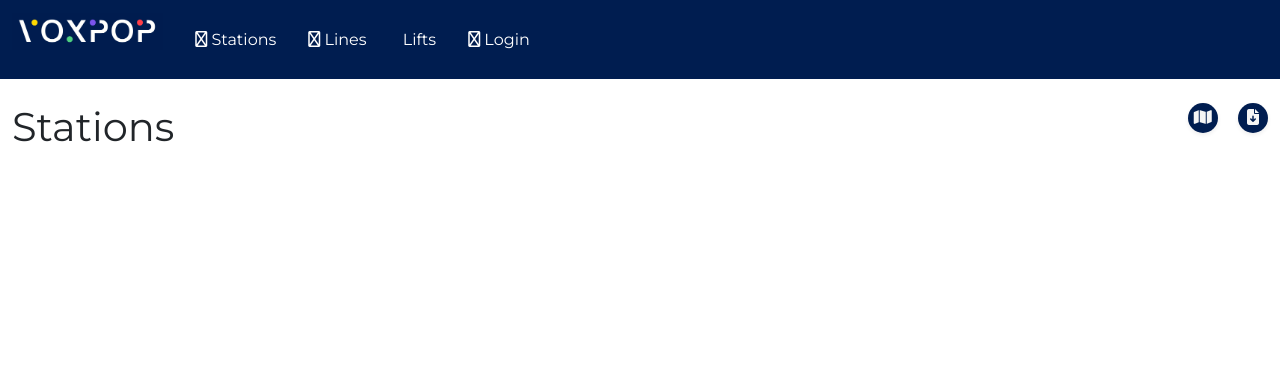
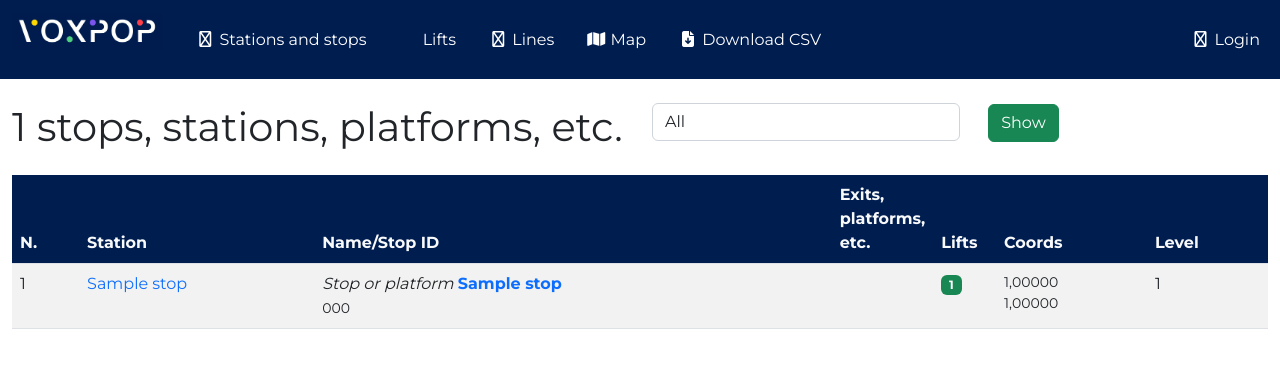
Before and after one commit to infofactory/voxpop, a Django app: page / in a window 1280 px wide. Shown: the top 368 px of the page. Run offline with Django 4.2, Linux system fonts and the light colour scheme; tables that the repository leaves empty hold one stand-in row (values such as "Sample post"); some libraries are stand-ins or nearby versions.

Commit message:
Nuovi template di riepilogo

```diff
--- a/src/lisbona/templates/base.html
+++ b/src/lisbona/templates/base.html
@@ -32,30 +32,43 @@
                 <span class="navbar-toggler-icon"></span>
               </button>
               <div class="collapse navbar-collapse" id="navbarNavDropdown">
-                <ul class="navbar-nav custom-nav">
+                <ul class="navbar-nav custom-nav w-100">
                   <li class="nav-item mx-2">
-                    <a class="nav-link" href="{% url 'home' %}"><i class="fa-regular fa-train"></i> Stations</a>
+                    <a class="nav-link" href="{% url 'home' %}"><i class="fa-fw fa-regular fa-train"></i> Stations and stops</a>
                   </li>
                   <li class="nav-item mx-2">
-                    <a class="nav-link" href="{% url 'lines' %}"><i class="fa-regular fa-road"></i> Lines</a>
+                    <a class="nav-link" href="{% url 'lifts' %}"><i class="fa-fw fa-regular fa-escalator"></i> Lifts</a>
                   </li>
                   <li class="nav-item mx-2">
-                    <a class="nav-link" href="{% url 'lifts' %}"><i class="fa-regular fa-escalator"></i> Lifts</a>
+                    <a class="nav-link" href="{% url 'lines' %}"><i class="fa-fw fa-regular fa-road"></i> Lines</a>
                   </li>
+
+
+                  <li class="nav-item mx-2">
+                    <a class="nav-link" href="{% url 'stations_map' %}">
+                        <i class="fa-fw fa-solid fa-map"></i> Map
+                    </a></li>
+                    <li class="nav-item mx-2">
+                        <a class="nav-link" class="add_btn_reverse shadow-sm" href="{% url 'download' %}">
+                        <i class="fa-fw fa-solid fa-file-arrow-down"></i> Download CSV
+                    </a></li>
+
                   {% if request.user.is_authenticated %}
-
-                  <li class="nav-item dropdown mx-2">
+                  <li class="nav-item dropdown" style="margin-left: auto">
                     <a class="nav-link dropdown-toggle" href="#" role="button" data-bs-toggle="dropdown" aria-expanded="false">
-                        <i class="fa-solid fa-user"></i>
+                        <i class="fa-fw fa-solid fa-user"></i>
                        {{request.user}}
                     </a>
                     <ul class="dropdown-menu">
-                            <li><a class="dropdown-item" href="{% url 'logout' %}">Logout</a></li>
+                            <li><a class="dropdown-item" href="{% url 'logout' %}"><i class="fa-fw fa-regular fa-sign-out"></i> Logout</a></li>
                     </ul>
                   </li>
                   {% else %}
-                    <li class="nav-item mx-2"><a class="nav-link" href="{% url 'login' %}"><i class="fa-regular fa-sign-in"></i> Login</a></li>
+                    <li class="nav-item" style="margin-left: auto"><a class="nav-link" href="{% url 'login' %}"><i class="fa-fw fa-regular fa-sign-in"></i> Login</a></li>
                   {% endif %}
+
+
+
                 </ul>
               </div>
             </div>
@@ -64,7 +77,7 @@
 {% with stop=station %}
     {% if stop %}
     <div id="breadcrumbs" class="py-3 bg-light">
-        <div class="container ">
+        <div class="container-fluid">
 
             <a href="{% url 'home' %}">Home</a> ›
             {% for item in stop.ancestors reversed %}
@@ -75,7 +88,7 @@
     </div>
     {% elif lift %}
     <div id="breadcrumbs" class="py-3 bg-light">
-        <div class="container ">
+        <div class="container-fluid">
 
             <a href="{% url 'home' %}">Home</a> ›
             <a href="{% url 'station_detail' lift.stop.pk %}">{{lift.stop}}</a> ›
--- a/src/lisbona/urls.py
+++ b/src/lisbona/urls.py
@@ -20,7 +20,7 @@ from users import urls
 
 urlpatterns = [
     path('admin/', admin.site.urls),
-    path('', views.index, name="home"),
+    path('', views.stops_list, name="home"),
     path('stops/<int:id>/', views.station_detail, name="station_detail"),
     path('stops/<int:parent>/add/', views.station_edit, name="station_add_child"),
     path('stops/<int:id>/edit/', views.station_edit, name="station_edit"),
--- a/src/stations/models.py
+++ b/src/stations/models.py
@@ -41,6 +41,16 @@ class Stop(models.Model):
         (3, 'Only in some areas')
     )
 
+    TODO = 0
+    WORKING = 1
+    COMPLETED = 2
+
+    STATUSES = (
+        (TODO, "To do"),
+        (WORKING, "Working"),
+        (COMPLETED, "Completed"),
+    )
+
     code = models.CharField(verbose_name='Stop ID', max_length=20, blank=True)
     name = models.CharField(max_length=100)
     desc = models.TextField(verbose_name="Description", blank=True, null=True)
@@ -64,6 +74,7 @@ class Stop(models.Model):
     bus_stop_outside_station = models.BooleanField(default=False)
     train_station = models.BooleanField(default=False)
     image = models.ImageField(blank=True, upload_to='stops')
+    status = models.IntegerField(choices=STATUSES, default=TODO)
 
     def __str__(self) -> str:
         return self.name
--- a/src/stations/static/stations/css/style.css
+++ b/src/stations/static/stations/css/style.css
@@ -46,10 +46,6 @@ table{
 
 thead:first-child{
     background-color: var(--brand) !important;
-}
-
-.badge{
-    background-color: var(--second) !important;
 }
 
 .text-light{
--- a/src/stations/templates/stations/lines/lines.html
+++ b/src/stations/templates/stations/lines/lines.html
@@ -4,14 +4,14 @@
 {% block content %}
 
 <div id="breadcrumbs" class="py-3 bg-light">
-    <div class="container ">
+    <div class="container-fluid">
         <fa class="fa-solid fa-chevron-left"></fa>
         <a href="{% url 'home' %}">Home</a>
     </div>
 </div>
 
 
-<div class="container">
+<div class="container-fluid">
     <div class="d-flex justify-content-between py-3">
         <h1>Lines</h1>
         <div class="text-end">
--- a/src/stations/templates/stations/services/edit.html
+++ b/src/stations/templates/stations/services/edit.html
@@ -5,7 +5,6 @@
 {% block content %}
 
 <div id="breadcrumbs" class="py-3 bg-light">
-    <div class="container ">
 
         <a href="{% url 'home' %}">Home</a> ›
         {% for item in platform.ancestors reversed %}
@@ -13,7 +12,6 @@
         {% endfor %}
         <a href="{% url 'station_detail' platform.pk %}">{{platform}}</a> ›
         <strong>Service</strong>
-    </div>
 </div>
 
 <h4 class="fw-bold py-4">
--- /dev/null
+++ b/src/stations/templates/stations/stops.html
@@ -0,0 +1,76 @@
+{% extends 'base.html'%}
+{%block page_title%}Stations{%endblock%}
+
+{%block content%}
+
+    <div class="row my-4">
+        <div class="col-md-6">
+            <h1>{{stops|length}} {% if request.GET.type %}{{stops.0.get_location_type_display}}s{% else %}stops, stations, platforms, etc.{% endif %}</h1>
+        </div>
+        <div class="col-md-6">
+            <form>
+                <select name="type" class="form-control w-50 d-inline">
+                    <option value="">All</option>
+                    <option{% if request.GET.type == '1' %} selected{% endif %} value="1">Stations</option>
+                    <option{% if request.GET.type == '0' %} selected{% endif %} value="0">Stops and platforms</option>
+                    <option{% if request.GET.type == '2' %} selected{% endif %} value="2">Entrances and exits</option>
+                    <option{% if request.GET.type == '3' %} selected{% endif %} value="3">Areas and generic nodes</option>
+                </select>
+                <input type="submit" value="Show" class="ms-4 btn btn-success">
+            </form>
+        </div>
+    </div>
+
+{% if stops %}
+
+
+<div class="table-responsive">
+<table class="table table-striped">
+    <thead>
+        <tr class="text-light">
+            <th>N.</th>
+            {% if request.GET.type != '1' %}
+            <th>Station</th>
+            {% endif %}
+            <th>Name/Stop ID</th>
+            {% if request.GET.type == '1' or not request.GET.type %}
+                <th width="8%">Exits, platforms, etc.</th>
+                <th width="5%">Lifts</th>
+            {% endif %}
+            <th>Coords</th>
+            <th>Level</th>
+        </tr>
+    </thead>
+    <tbody>
+
+        {% for stop in stops %}
+        <tr>
+            <td>{{forloop.counter}}</td>
+            {% if request.GET.type != '1' %}
+            <td>
+                <a href="{% url 'station_detail' stop.pk %}">{{stop.ancestors.0|default:stop}}</a>
+            </td>
+            {% endif %}
+            <td>
+                {% if stop.location_type == 1 %}
+                <span class="badge rounded-pill bg-{% if stop.status == 2 %}success{% elif stop.status == 1 %}warning{% else %}danger{% endif %}">{{stop.get_status_display }}</span>
+                {% endif %}
+                {% if request.GET.type == '3' or not request.GET.type %}<i>{{stop.get_location_type_display}}</i> {% endif %}<strong><a href="{% if stop.location_type == 1 or stop.location_type == 0 %}{% url 'station_detail' stop.pk %}{% else %}{% url 'station_edit' stop.pk %}{% endif %}">{{stop.name}}</a></strong><br>
+                <small>{{stop.code}}</small>
+            </td>
+            {% if request.GET.type == '1' or not request.GET.type %}
+                <td><span class="badge bg-primary">{{stop.children.count|default:''}}</span></td>
+                <td><span class="badge bg-success">{{stop.lifts.count|default:''}}</span></td>
+            {% endif %}
+            <td class="small">{{stop.lat|floatformat:5|default_if_none:''}}<br>
+                {{stop.lon|floatformat:5|default_if_none:''}}</td>
+            <td>{{stop.level|default_if_none:''}}</td>
+        </tr>
+
+        {% endfor %}
+
+    </tbody>
+</table>
+</div>
+{% endif %}
+{% endblock content %}
--- a/src/stations/views.py
+++ b/src/stations/views.py
@@ -262,8 +262,23 @@ def ramps_edit(request, parent=None, id=None):
 
 def lifts_list(request):
     lifts = Lift.objects.all()
+    if request.GET.get('type'):
+        lifts = lifts.filter(type=request.GET.get('type'))
+    context = {'lifts': lifts}
+    return render(request, 'lifts/lifts.html', context)
 
+def stops_list(request):
+    stops = Stop.objects.order_by('parent_station', 'name')
+    location_type = request.GET.get('type')
+    if location_type:
+        if location_type == '3':
+            stops = stops.filter(location_type__in='345')
+        else:
+            stops = stops.filter(location_type=location_type)
 
-    context = {'lifts': lifts}
+    # Sort stops by parent station name
+    stops=list(stops)
+    stops.sort(key=lambda x: (x.parent_station and x.parent_station.name or '') + x.name)
 
-    return render(request, 'lifts/lifts.html', context)
+    context = {'stops': stops}
+    return render(request, 'stations/stops.html', context)
```
Also changed, not shown: src/stations/forms.py (+9 -0 lines), src/stations/templates/lifts/lifts.html (+22 -4 lines), src/stations/templates/stations/details.html (+13 -17 lines).
